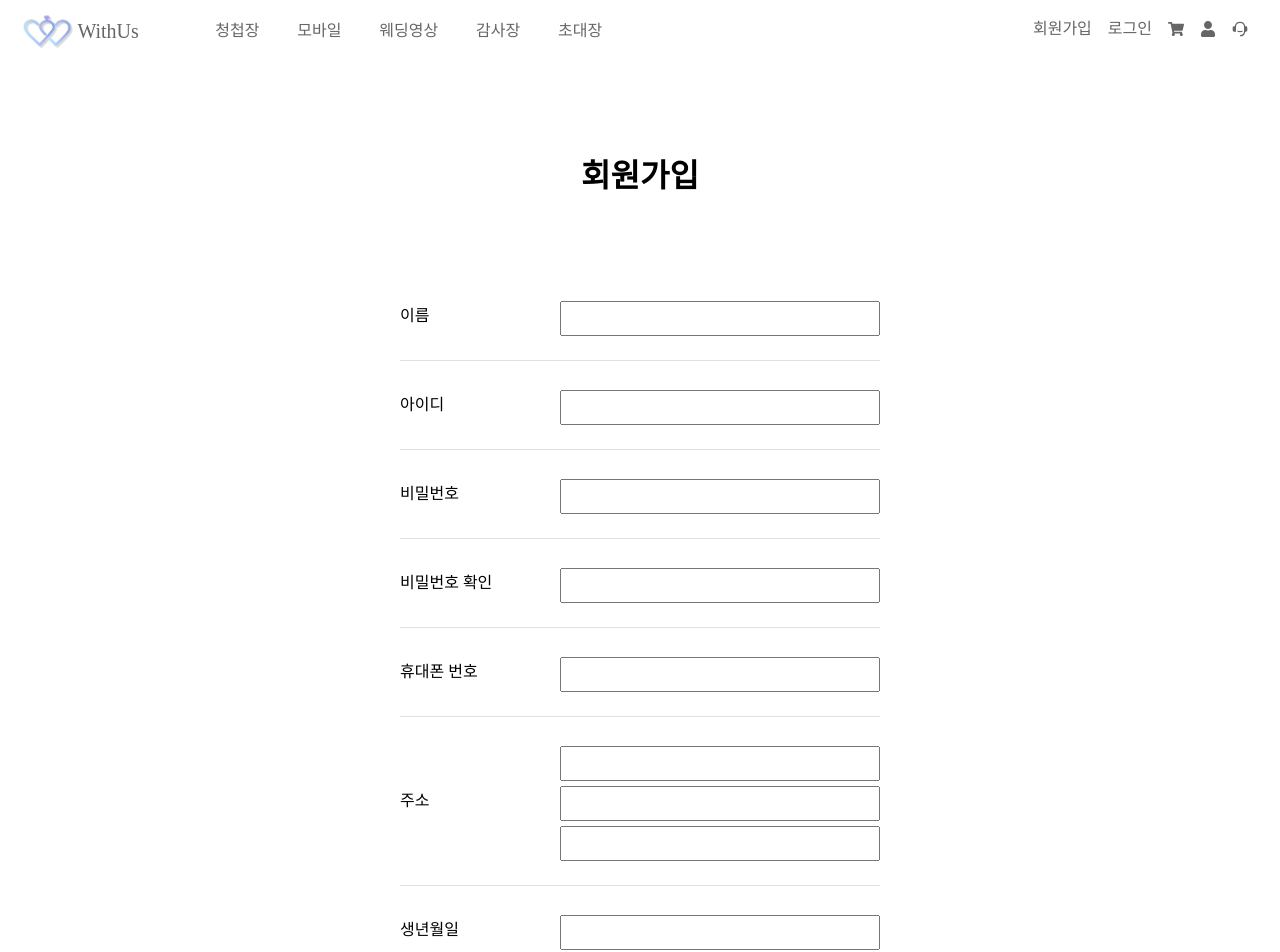
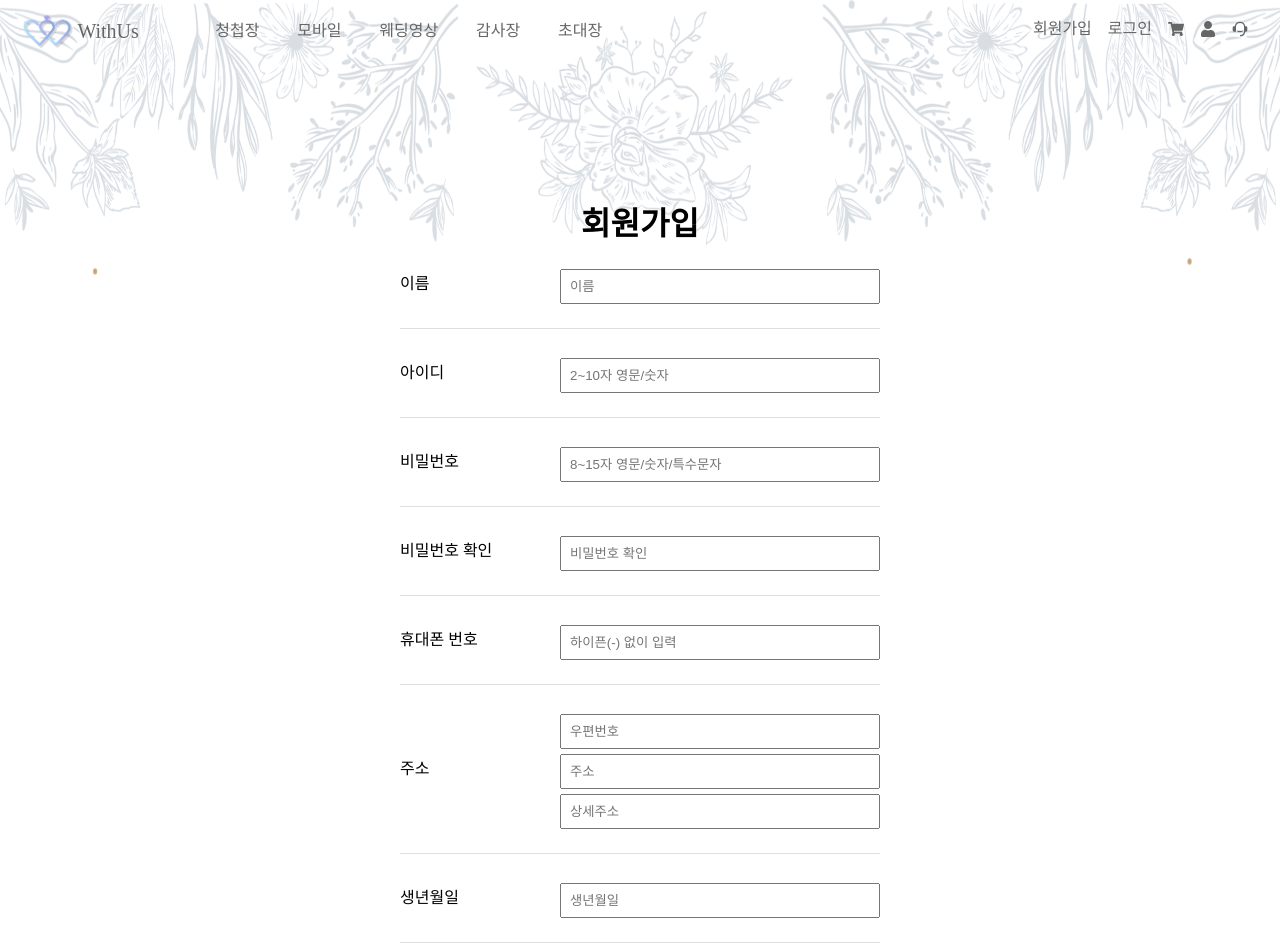
Before and after one commit to Choi-Yuchan/withus_frontend, a React (Create React App) app: page /signup in a window 1280 px wide. Shown: the top 952 px of the page. Built offline with nearby package versions, Linux system fonts and the light colour scheme.

Commit message:
- signup page background image source 추가 - 회원가입 완료 시 페이지 이동 기능 추가 - input placeholder 생성 - Styling elements

```diff
--- a/src/page/SignUp.jsx
+++ b/src/page/SignUp.jsx
@@ -7,11 +7,13 @@ import { Footer } from "components/Footer";
 import Button from "components/Button";
 import { useForm } from "react-hook-form";
 import { ErrorMessage } from "@hookform/error-message";
+import { useNavigate } from "react-router-dom";
 
 const SignUp = () => {
   const {
     register,
     handleSubmit,
+    reset,
     getValues,
     setValue,
     formState: { errors },
@@ -30,11 +32,13 @@ const SignUp = () => {
     },
   });
 
+  const navigate = useNavigate();
   const [popup, setPopup] = useState(false);
 
   const handleComplete = (data) => {
     setValue("addr1", data.zonecode);
     setValue("addr2", data.address);
+    setPopup(false);
   };
 
   const handleCloseClick = () => {
@@ -69,6 +73,9 @@ const SignUp = () => {
         }
       );
       console.log(response.data);
+      if (response.data == "SUCCESS") {
+        navigate("/");
+      }
     } catch (error) {
       console.error(error);
     }
@@ -78,12 +85,15 @@ const SignUp = () => {
     <div>
       <Header />
       <SignUpContainer>
-        <h2>회원가입</h2>
+        <div>
+          <h2>회원가입</h2>
+        </div>
         <SignUpForm onSubmit={handleSubmit(onSubmit)}>
           <div>
             <div>
               <InputLabel>이름</InputLabel>
               <Input
+                placeholder="이름"
                 {...register("userName", {
                   required: "이름을 입력해주세요.",
                 })}
@@ -95,6 +105,7 @@ const SignUp = () => {
             <div>
               <InputLabel htmlFor="userId">아이디</InputLabel>
               <Input
+                placeholder="2~10자 영문/숫자"
                 {...register("userId", {
                   required: "아이디를 입력하세요.",
                   pattern: {
@@ -123,6 +134,8 @@ const SignUp = () => {
             <div>
               <InputLabel htmlFor="password">비밀번호</InputLabel>
               <Input
+                type="password"
+                placeholder="8~15자 영문/숫자/특수문자"
                 {...register("password", {
                   required: "비밀번호를 입력하세요.",
                   pattern: {
@@ -149,6 +162,8 @@ const SignUp = () => {
             <div>
               <InputLabel htmlFor="confirmPassword">비밀번호 확인</InputLabel>
               <Input
+                type="password"
+                placeholder="비밀번호 확인"
                 {...register("confirmPassword", {
                   required: "비밀번호를 입력하세요",
                   validate: {
@@ -176,6 +191,7 @@ const SignUp = () => {
             <div>
               <InputLabel htmlFor="phoneNumber">휴대폰 번호</InputLabel>
               <Input
+                placeholder="하이픈(-) 없이 입력"
                 {...register("phoneNumber", {
                   required: true,
                 })}
@@ -184,18 +200,22 @@ const SignUp = () => {
           </div>
           <AddressBox>
             <InputLabel htmlFor="address">주소</InputLabel>
-            <div className="address-container" onClick={() => setPopup(true)}>
+            <div className="address-container">
               <Input
+                onClick={() => setPopup(true)}
+                placeholder="우편번호"
                 {...register("addr1", {
                   required: true,
                 })}
               />
               <Input
+                placeholder="주소"
                 {...register("addr2", {
                   required: true,
                 })}
               />
               <Input
+                placeholder="상세주소"
                 {...register("addr3", {
                   required: true,
                 })}
@@ -227,8 +247,9 @@ const SignUp = () => {
             <div>
               <InputLabel>생년월일</InputLabel>
               <Input
+                placeholder="생년월일"
                 {...register("birth", {
-                  required: true,
+                  required: "생년월일을 입력해주세요",
                 })}
               />
             </div>
@@ -246,7 +267,7 @@ const SignUp = () => {
               </RadioBox>
             </div>
           </div>
-          <Button title={"가입완료"} type="submit" />
+          <Button title={"가입완료"} type="submit" onClick={() => reset()} />
         </SignUpForm>
       </SignUpContainer>
       <Footer />
@@ -257,10 +278,14 @@ const SignUp = () => {
 const SignUpContainer = styled.div`
   text-align: center;
   padding: 10rem;
+  background-image: url(/images/flower-3.png);
+  background-repeat: no-repeat;
+  background-position: center;
+  background-size: 100% 100%;
   h2 {
     font-size: 2rem;
     font-weight: bold;
-    margin-bottom: 5rem;
+    margin-top: 3rem;
   }
 `;
 
@@ -268,6 +293,7 @@ const SignUpForm = styled.form`
   display: flex;
   flex-direction: column;
   align-items: center;
+
   > div {
     display: flex;
     justfy-content: space-around;
@@ -286,7 +312,7 @@ const SignUpForm = styled.form`
   }
   > div:last-of-type {
     border: none;
-    margin-bottom: 4rem;
+    margin-bottom: 2rem;
   }
 `;
 const AddressBox = styled.div`
@@ -331,13 +357,20 @@ const PopupContainer = styled.div`
   width: 400px;
   height: 500px;
   z-index: 100;
+  > div {
+    width: 100%;
+    height: 100%;
+    padding: 10px;
+    padding-top: 2rem;
+    background: #cecece;
+  }
 `;
 
 const CloseButton = styled.button`
   position: absolute;
-  top: -2rem;
-  right: 1rem;
-  background-color: #dc3545;
+  top: 4px;
+  right: -12px;
+  background-color: #777;
   color: white;
   border: none;
   padding: 0.2rem 0.5rem;
```
Also changed, not shown: public/images/flower-3.png (added).
